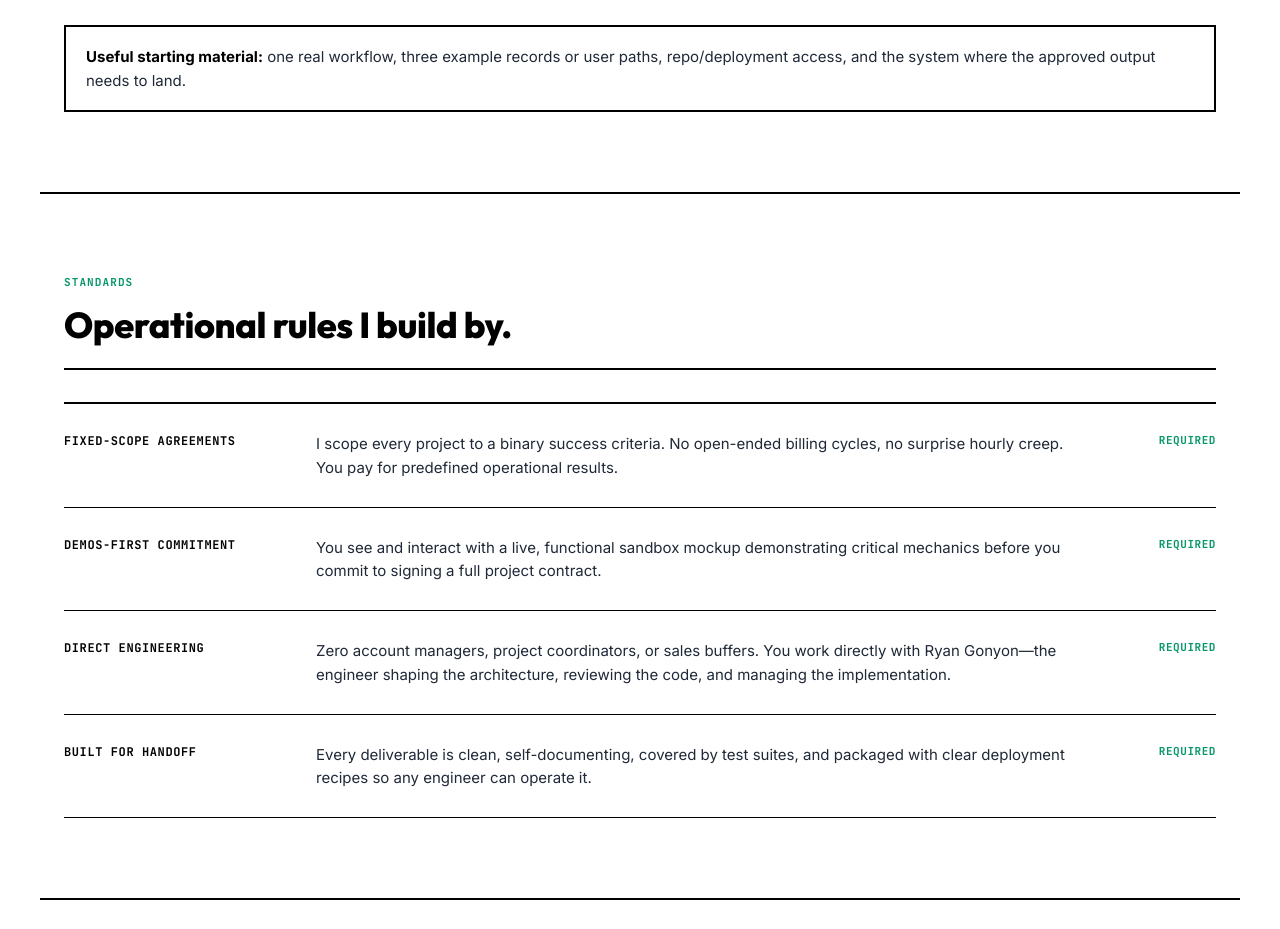
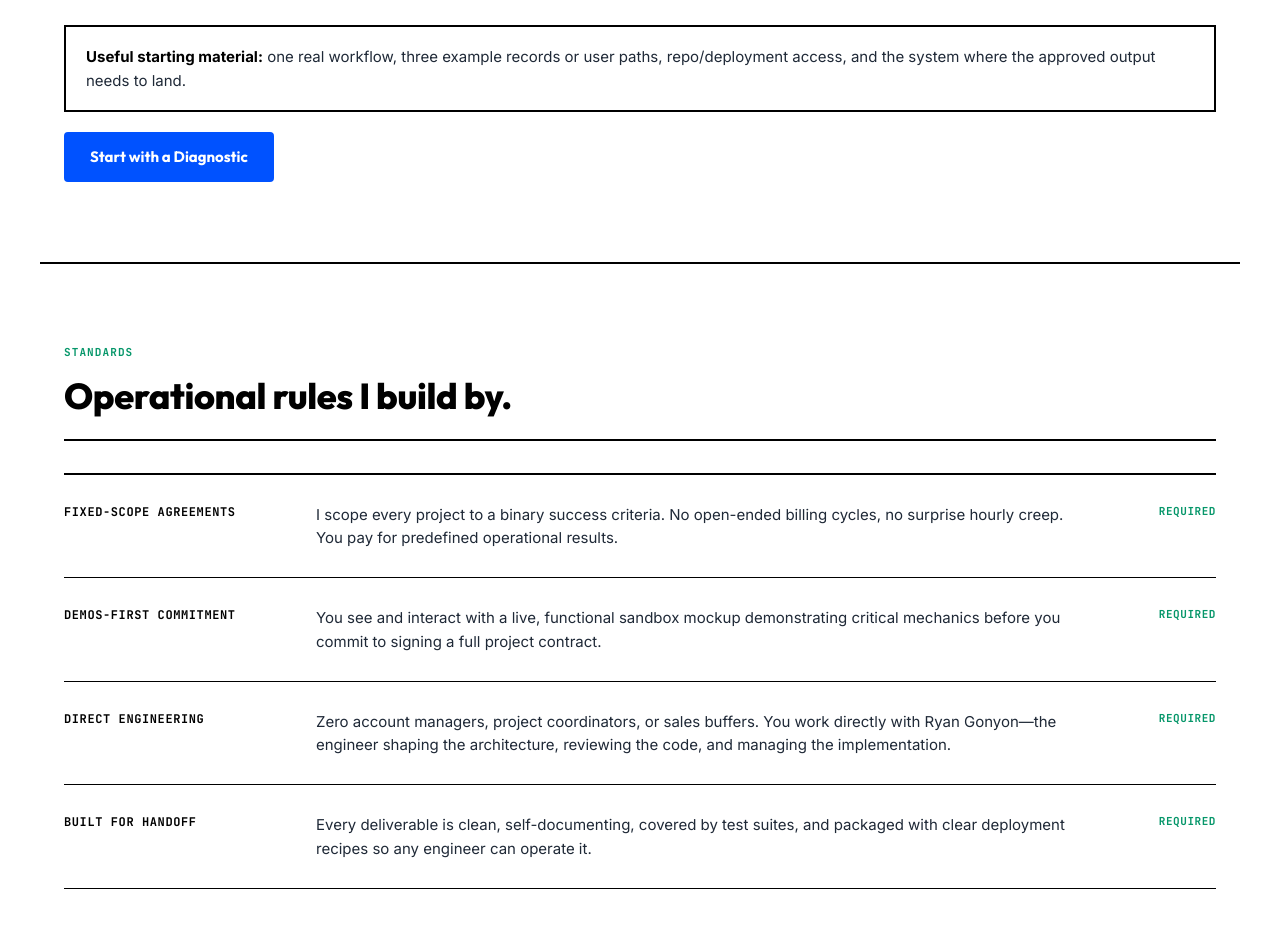
Before and after one commit to Radical-Coder/radical-codes-site, a website: page index.html in a window 1280 px wide. Shown: the part 2864-3793 px from the top of the page. Drawn offline with Linux system fonts and the light colour scheme.

Commit message:
Add diagnostic CTA to engagement model

```diff
--- a/index.html
+++ b/index.html
@@ -620,6 +620,12 @@
 
       .engagement-note strong {
         color: var(--ink);
+      }
+
+      .engagement-actions {
+        margin-top: 20px;
+        display: flex;
+        justify-content: flex-start;
       }
 
       /* Standards Section */
@@ -1256,6 +1262,12 @@ VERIFY:    deployment hash matches source integrity</div>
         <div class="engagement-note">
           <strong>Useful starting material:</strong> one real workflow, three example records or user paths, repo/deployment access, and the system where the approved output needs to land.
         </div>
+
+        <div class="engagement-actions">
+          <a href="mailto:coderradical@gmail.com?subject=First%20slice%20diagnostic" class="btn btn-blue btn-lg" id="engagement-diagnostic-link">
+            Start with a Diagnostic
+          </a>
+        </div>
       </section>
 
       <!-- Standards Section -->
```
